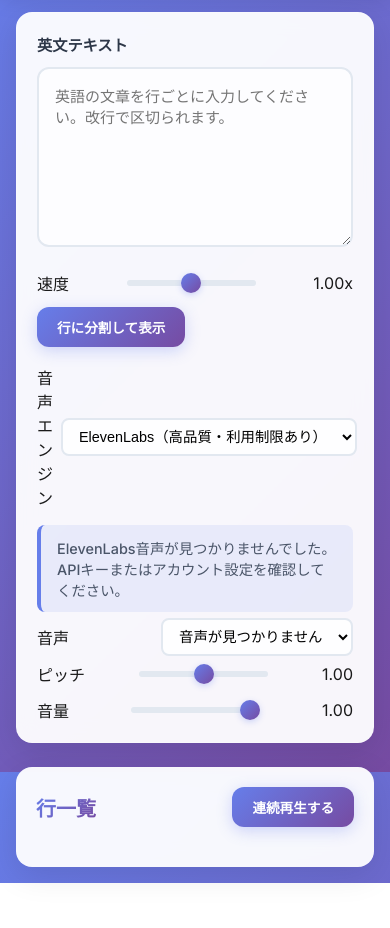
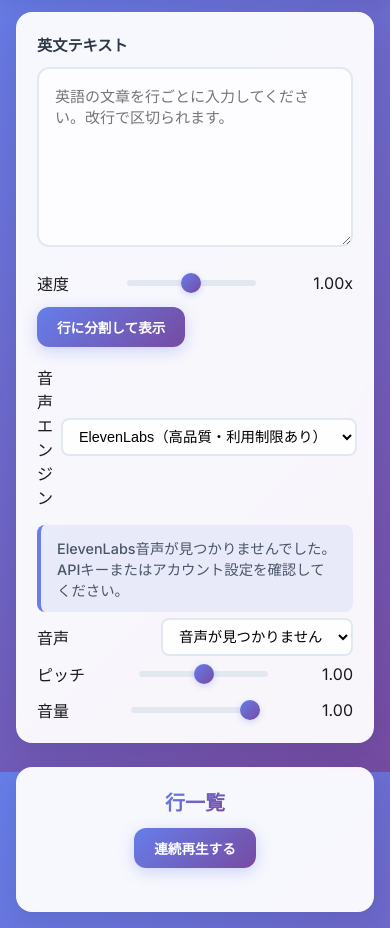
Before and after one commit to HamachiWrong/english-teacher, a plain HTML site: page index.html in a window 390 px wide. Shown: the part 72-1000 px from the top of the page. Before the commit the page ends 955 px from the top, so only its background shows below. Drawn offline with Linux system fonts and the light colour scheme; no server answers.

Commit message:
Improve mobile layout for continuous play button

```diff
--- a/styles.css
+++ b/styles.css
@@ -201,7 +201,7 @@ select:focus {
   justify-content: space-between;
   align-items: center;
   gap: 16px;
-  margin-bottom: 20px;
+  margin-bottom: 24px;
 }
 
 .section-title {
@@ -344,12 +344,15 @@ select:focus {
   }
 
   .section-header {
-    flex-wrap: wrap;
+    flex-direction: column;
+    align-items: center;
     gap: 12px;
+    margin-bottom: 24px;
   }
 
   .section-title {
     font-size: 1.25rem;
+    text-align: center;
   }
 
   .btn {
```
